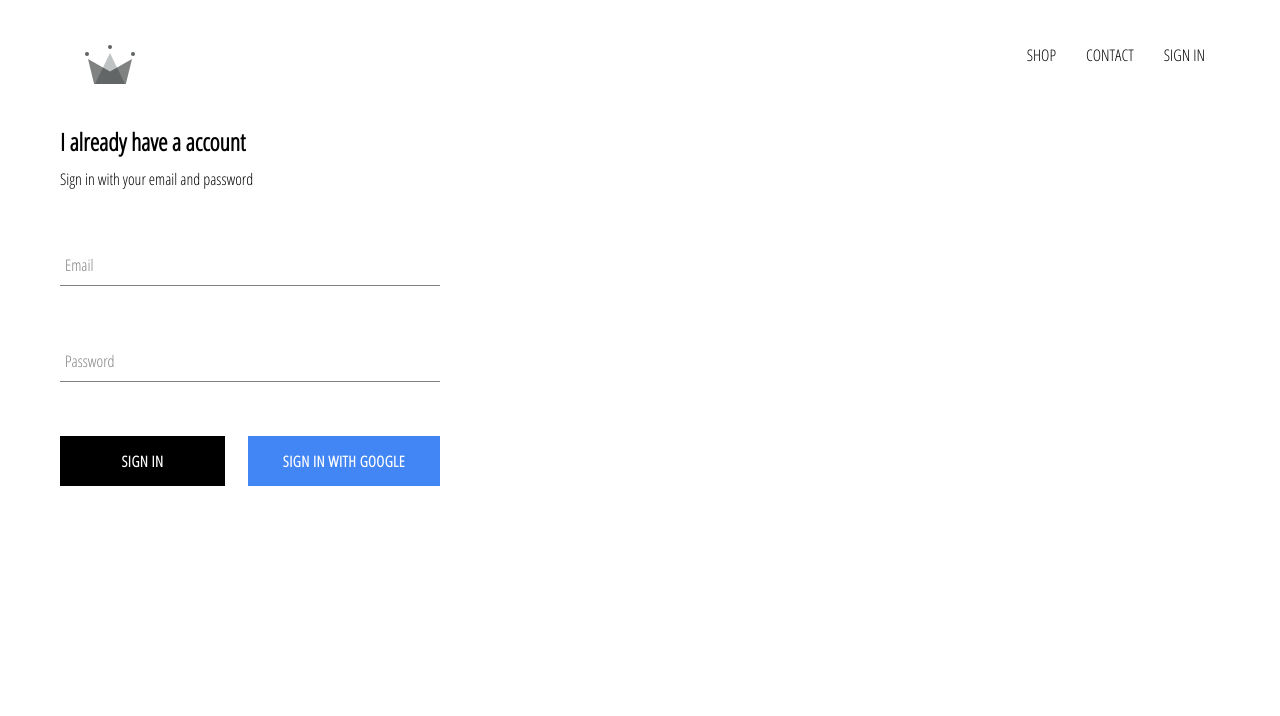
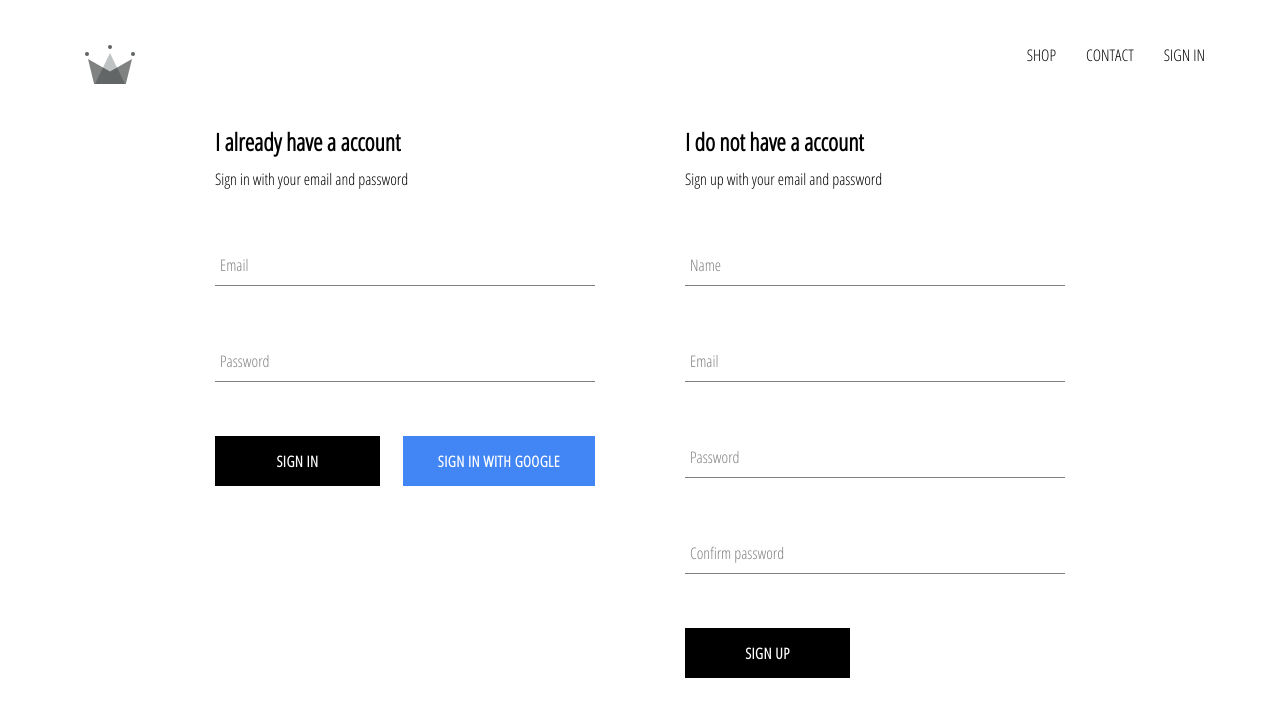
Before and after one commit to goulartdev/crwn-clothing, a React (Create React App) app: page /signin in a window 1280 px wide. Shown: the top 716 px of the page. Built offline with nearby package versions, Linux system fonts and the light colour scheme; no server answers.

Commit message:
- Implemented firebase authentication; - Created Sign Up component; - Implemented SIgn Up.

```diff
--- a/src/App.tsx
+++ b/src/App.tsx
@@ -1,25 +1,39 @@
 import { useEffect, useState } from 'react';
 import { Route, Switch } from 'react-router-dom';
 
-import { auth } from './firebase/firebase.utils';
+import { auth, createUserProfileDocument } from './firebase/firebase.utils';
+
+import { User } from './model';
 
 import { Authentication, HomePage, ShopPage } from './pages';
 import Header from './components/header/header';
 
 import './App.css';
-import { User } from './model';
 
 function App() {
   const [currentUser, setCurrentUser] = useState<User | undefined>();
 
   useEffect(() => {
-    return auth.onAuthStateChanged(user => {
-      setCurrentUser(
-        user ? {
-          name: user.displayName || '',
-          email: user.email ||''
-        } : undefined
-      );
+    return auth.onAuthStateChanged(async userAuth => {
+      if (userAuth) {
+        const userRef = await createUserProfileDocument(userAuth);
+
+        userRef.onSnapshot(snapShot => {
+          const data = snapShot.data();
+
+          setCurrentUser(
+            data ? {
+              id: snapShot.id,
+              name: data.name,
+              email: data.email,
+              createdAt: data.createdAt
+            } : undefined
+          );
+        });
+
+      } else {
+        setCurrentUser(undefined);
+      }
     });
   });
 
--- a/src/components/signin/signin.tsx
+++ b/src/components/sign-in/sign-in.tsx
@@ -4,7 +4,7 @@ import CustomButton from '../custom-buttom/custom-buttom';
 
 import FormInput from '../form-input/form-input';
 
-import './signin.scss';
+import './sign-in.scss';
 
 interface LoginInfo {
   email: string;
--- /dev/null
+++ b/src/components/sign-up/sign-up.scss
@@ -0,0 +1,9 @@
+.sign-up {
+  display: flex;
+  flex-direction: column;
+  width: 380px;
+
+  .title {
+    margin: 10px 0;
+  }
+}
--- /dev/null
+++ b/src/components/sign-up/sign-up.tsx
@@ -0,0 +1,95 @@
+import { ChangeEvent, FormEvent, useState } from 'react';
+import { auth, createUserProfileDocument } from '../../firebase/firebase.utils';
+import CustomButton from '../custom-buttom/custom-buttom';
+import FormInput from '../form-input/form-input';
+
+import './sign-up.scss';
+
+interface NewUser {
+  name: string;
+  email: string;
+  password: string;
+  confirmPassword: string;
+}
+
+const blankUser = {
+  name: '',
+  email: '',
+  password: '',
+  confirmPassword: ''
+}
+
+const SignUp = () => {
+  const [newUser, setNewUser] = useState<NewUser>(blankUser)
+
+  async function handleSubmit (event: FormEvent) {
+    event.preventDefault();
+
+    if (newUser.password !== newUser.confirmPassword) {
+      alert("Passwords don't match.");
+      return;
+    }
+
+    try {
+      const { user } = await auth.createUserWithEmailAndPassword(newUser.email, newUser.password);
+
+      if (user) {
+        await createUserProfileDocument(user, { name: newUser.name });
+        setNewUser(blankUser);
+      }
+    } catch (error) {
+      console.log(error);
+    }
+
+  }
+
+  function handleChange(event: ChangeEvent<HTMLInputElement>) {
+    const { value, name } = event.target;
+    setNewUser({ ...newUser, [name]: value })
+  }
+
+  return (
+    <div className="sign-up">
+      <h2 className="title">I do not have a account</h2>
+      <span>Sign up with your email and password</span>
+      <form onSubmit={handleSubmit} className="sign-up-form">
+        <FormInput
+          type="text"
+          label="Name"
+          name="name"
+          value={newUser.name}
+          onChange={handleChange}
+          required
+        />
+        <FormInput
+          type="email"
+          label="Email"
+          name="email"
+          value={newUser.email}
+          onChange={handleChange}
+          required
+        />
+        <FormInput
+          type="password"
+          label="Password"
+          name="password"
+          value={newUser.password}
+          onChange={handleChange}
+          required
+        />
+        <FormInput
+          type="password"
+          label="Confirm password"
+          name="confirmPassword"
+          value={newUser.confirmPassword}
+          onChange={handleChange}
+          required
+        />
+
+        <CustomButton type="submit">SIGN UP</CustomButton>
+      </form>
+    </div>
+  )
+}
+
+export default SignUp;
--- a/src/firebase/firebase.utils.ts
+++ b/src/firebase/firebase.utils.ts
@@ -12,6 +12,31 @@ const config = {
   measurementId: "G-9B5XWTFFD7"
 };
 
+export const createUserProfileDocument = async (userAuth: firebase.User, additionalData?: any) => {
+  // if (!userAuth) return;
+
+  const userRef = firestore.doc(`users/${userAuth.uid}`);
+  const snapshot = await userRef.get();
+
+  if (!snapshot.exists) {
+     const { displayName, email } = userAuth;
+     const createdAt = new Date();
+
+    try {
+      await userRef.set({
+        name: displayName,
+        email,
+        createdAt,
+        ...additionalData
+      });
+    } catch (error) {
+      console.log('Error creating user', error.message);
+    }
+  }
+
+  return userRef;
+}
+
 firebase.initializeApp(config);
 
 export const auth = firebase.auth();
--- a/src/model/user.ts
+++ b/src/model/user.ts
@@ -1,4 +1,6 @@
 export interface User {
+  id: string;
   name: string;
   email: string;
+  createdAt: Date;
 }
--- a/src/pages/authentication/authentication.scss
+++ b/src/pages/authentication/authentication.scss
@@ -0,0 +1,7 @@
+.auth {
+  width: 850px;
+  display: flex;
+  flex-direction: row;
+  justify-content: space-between;
+  margin: 3px auto;
+}
--- a/src/pages/authentication/authentication.tsx
+++ b/src/pages/authentication/authentication.tsx
@@ -1,4 +1,5 @@
-import SignIn from '../../components/signin/signin';
+import SignIn from '../../components/sign-in/sign-in';
+import SignUp from '../../components/sign-up/sign-up';
 
 import './authentication.scss';
 
@@ -6,6 +7,7 @@ const Authentication = () => {
   return (
     <div className="auth">
       <SignIn />
+      <SignUp />
     </div>
   )
 }
```
Also changed, not shown: src/components/sign-in/sign-in.scss (renamed from src/components/signin/signin.scss).
